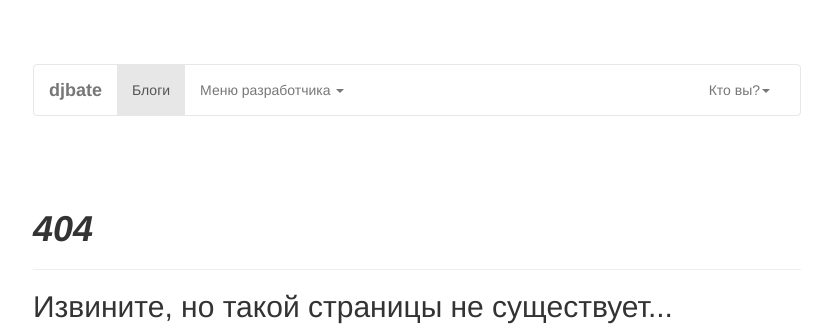
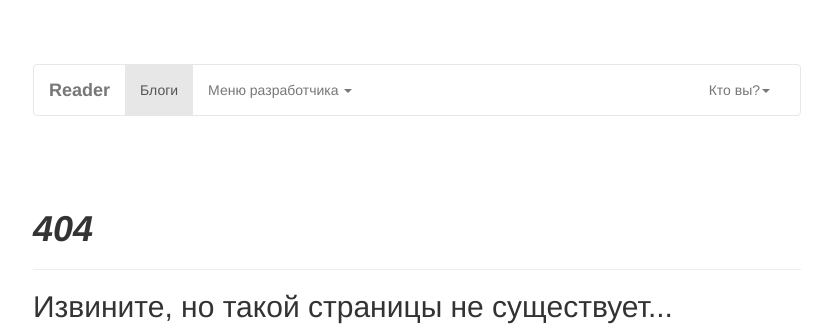
Before and after one commit to mumiyasss/project1, a Django app: page /1/ in a window 1280 px wide. Shown: the top 328 px of the page, without its empty margins (223-1055 px from the left). Run offline with Django 3.2, Linux system fonts and the light colour scheme; data that the repository does not hold is empty; some libraries are stand-ins or nearby versions.

Commit message:
Title change

```diff
--- a/templates/NavBar.html
+++ b/templates/NavBar.html
@@ -13,7 +13,7 @@
                 <span class="icon-bar"></span>
                 <span class="icon-bar"></span>
             </button>
-            <a class="navbar-brand" href="/"><b>djbate</b></a>
+            <a class="navbar-brand" href="/"><b>Reader</b></a>
         </div>
         <div class="navbar-collapse collapse">
             <ul class="nav navbar-nav">
```
